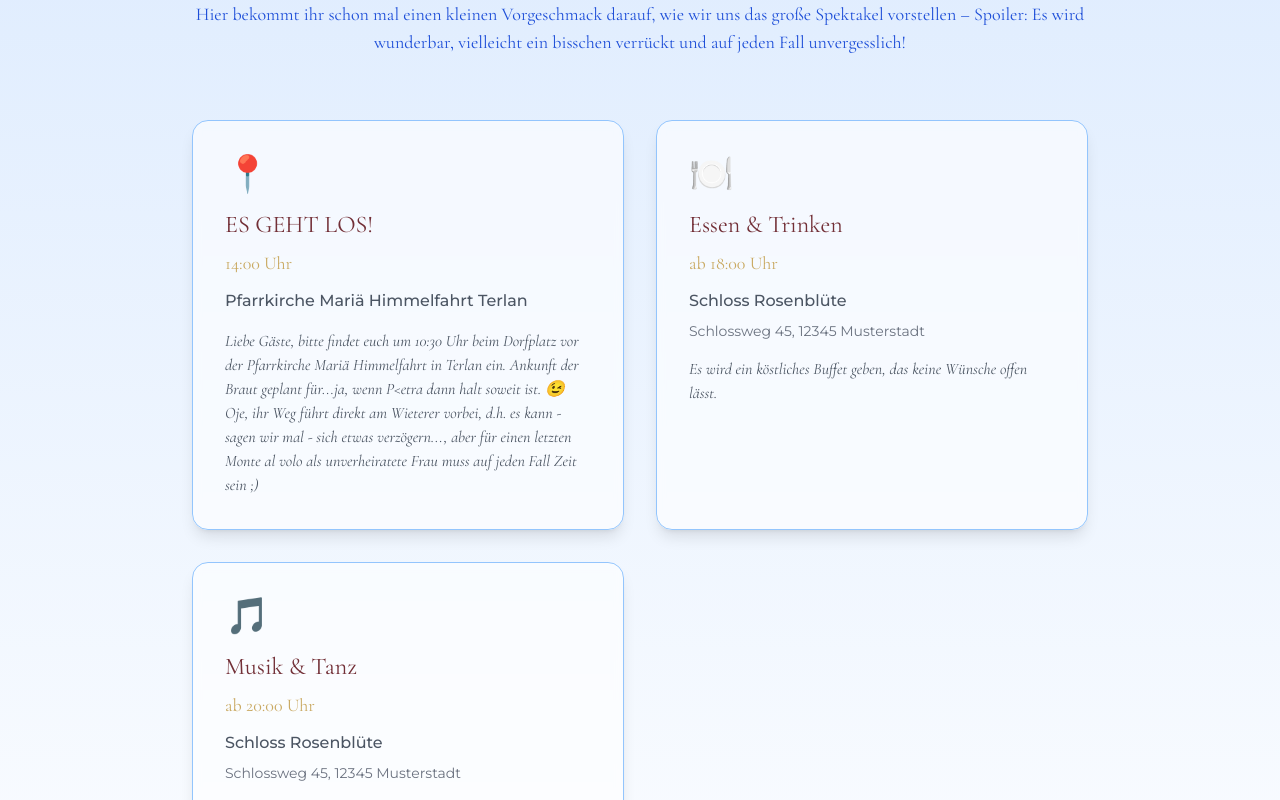
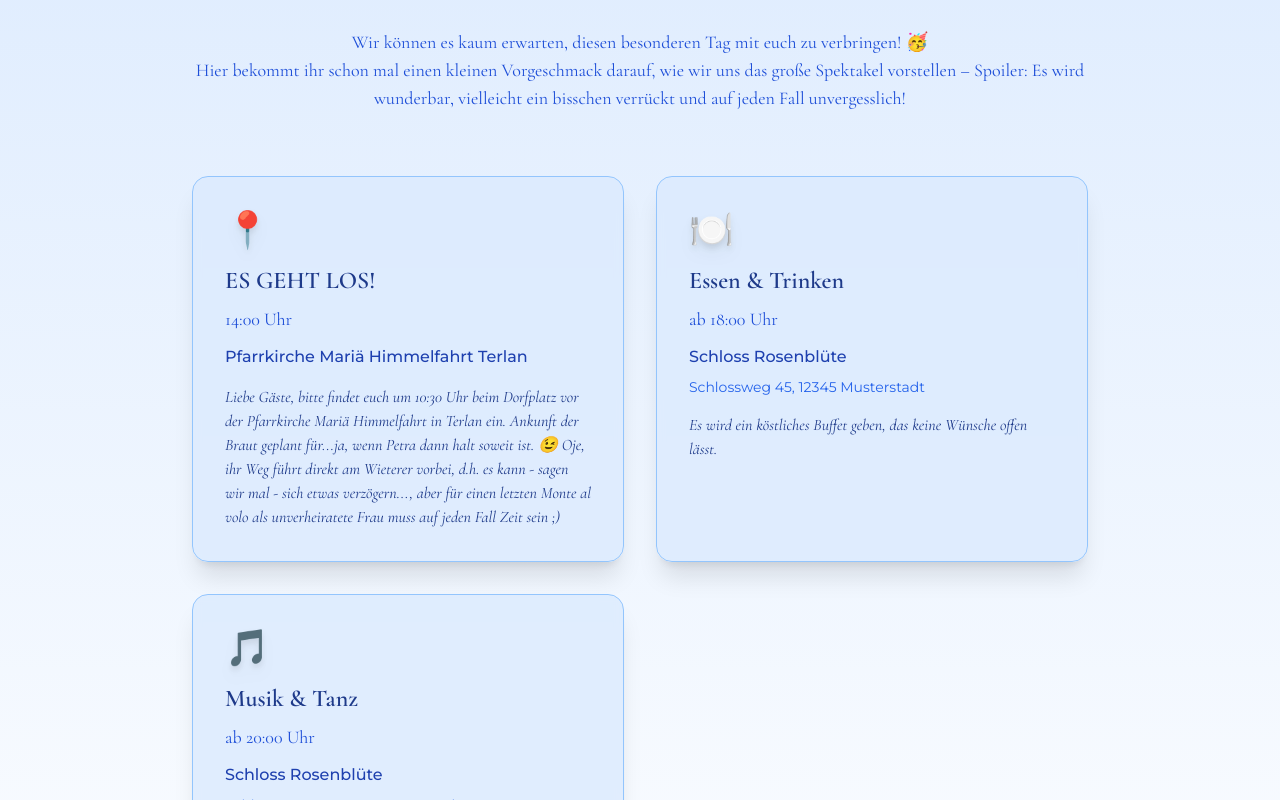
Before and after one commit to MoxiSpoxi/michipetrahochzeit, a Next.js app: page / in a window 1280 px wide. Shown: the part 1820-2620 px from the top of the page. Built offline with nearby package versions, Linux system fonts and the light colour scheme.

Commit message:
Blauer Stil für Details-Kacheln

```diff
--- a/app/components/Details.jsx
+++ b/app/components/Details.jsx
@@ -9,7 +9,7 @@ export default function Details() {
       title: "ES GEHT LOS!",
       time: "14:00 Uhr",
       location: "Pfarrkirche Mariä Himmelfahrt Terlan",
-      description: "Liebe Gäste, bitte findet euch um 10:30 Uhr beim Dorfplatz vor der Pfarrkirche Mariä Himmelfahrt in Terlan ein. Ankunft der Braut geplant für...ja, wenn P<etra dann halt soweit ist. 😉 Oje, ihr Weg führt direkt am Wieterer vorbei, d.h. es kann - sagen wir mal - sich etwas verzögern..., aber für einen letzten Monte al volo als unverheiratete Frau muss auf jeden Fall Zeit sein ;) ",
+      description: "Liebe Gäste, bitte findet euch um 10:30 Uhr beim Dorfplatz vor der Pfarrkirche Mariä Himmelfahrt in Terlan ein. Ankunft der Braut geplant für...ja, wenn Petra dann halt soweit ist. 😉 Oje, ihr Weg führt direkt am Wieterer vorbei, d.h. es kann - sagen wir mal - sich etwas verzögern..., aber für einen letzten Monte al volo als unverheiratete Frau muss auf jeden Fall Zeit sein ;) ",
     },
     {
       icon: "🍽️",
@@ -45,6 +45,8 @@ export default function Details() {
             am 22. August 2026 eskaliert's (sowieso)<br />
             Wir laden euch ganz herzlich ein,<br />
             Vollgas dabei zu sein! 🎉🥳🥂<br />
+            <br />
+            <br />
             Wir können es kaum erwarten, diesen besonderen Tag mit euch zu verbringen! 🥳<br />
             Hier bekommt ihr schon mal einen kleinen Vorgeschmack darauf, wie wir uns das große Spektakel vorstellen – Spoiler: Es wird wunderbar, vielleicht ein bisschen verrückt und auf jeden Fall unvergesslich!
           </p>
@@ -58,22 +60,22 @@ export default function Details() {
               whileInView={{ opacity: 1, y: 0 }}
               viewport={{ once: true }}
               transition={{ duration: 0.5, delay: index * 0.1 }}
-              className="bg-white/60 backdrop-blur-sm rounded-2xl p-8 shadow-lg border border-blue-300 hover:border-blue-900 transition-colors duration-300"
+              className="bg-blue-100/80 rounded-2xl p-8 shadow-xl border border-blue-300 hover:border-blue-900 transition-colors duration-300 backdrop-blur-sm"
             >
-              <div className="text-4xl mb-4">{detail.icon}</div>
-              <h3 className="font-display text-2xl text-wine mb-2">
+              <div className="text-4xl mb-4 text-blue-900 drop-shadow-lg">{detail.icon}</div>
+              <h3 className="font-display text-2xl text-blue-900 font-bold mb-2">
                 {detail.title}
               </h3>
-              <p className="font-display text-lg text-gold mb-3">
+              <p className="font-display text-lg text-blue-700 mb-3">
                 {detail.time}
               </p>
-              <p className="font-sans text-gray-600 font-medium mb-2">
+              <p className="font-sans text-blue-800 font-medium mb-2">
                 {detail.location}
               </p>
-              <p className="font-sans text-sm text-gray-500 mb-4">
+              <p className="font-sans text-sm text-blue-600 mb-4">
                 {detail.address}
               </p>
-              <p className="font-display text-gray-600 italic">
+              <p className="font-display text-blue-900 italic">
                 {detail.description}
               </p>
             </motion.div>
```
